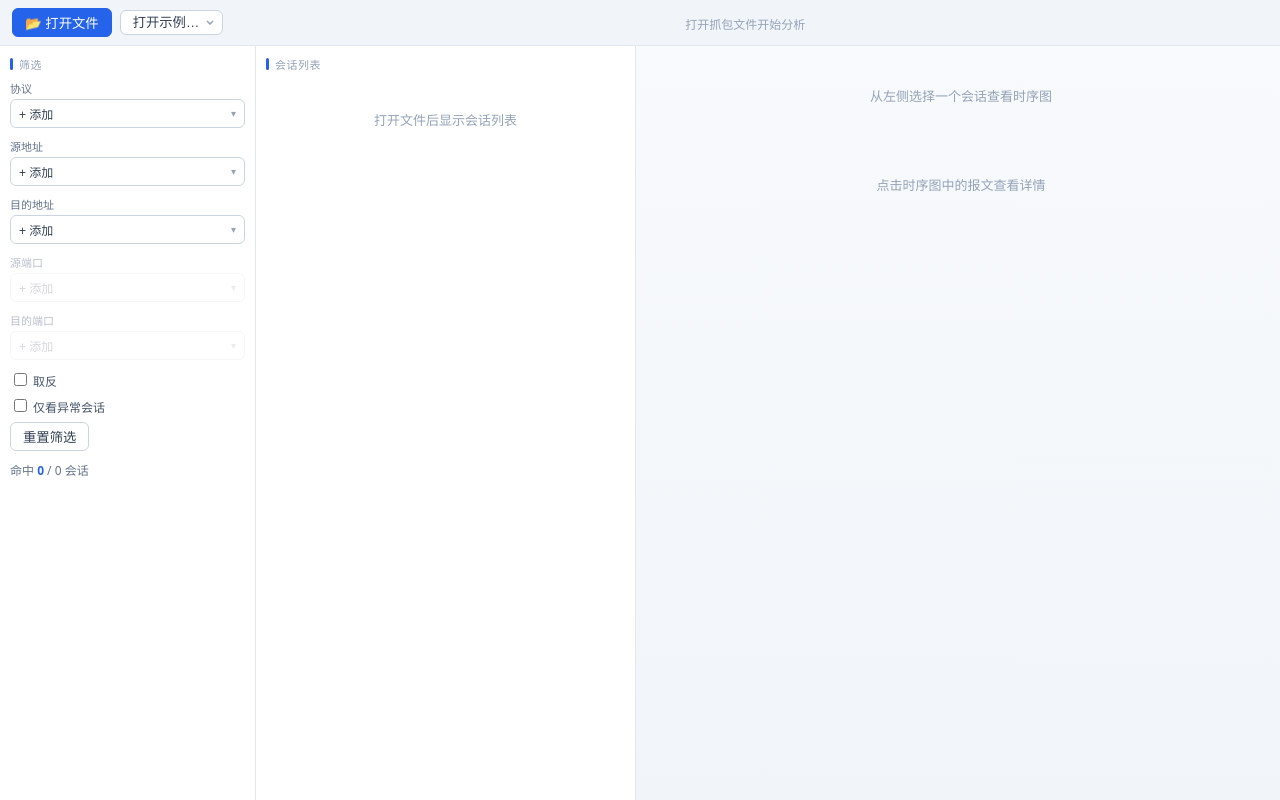
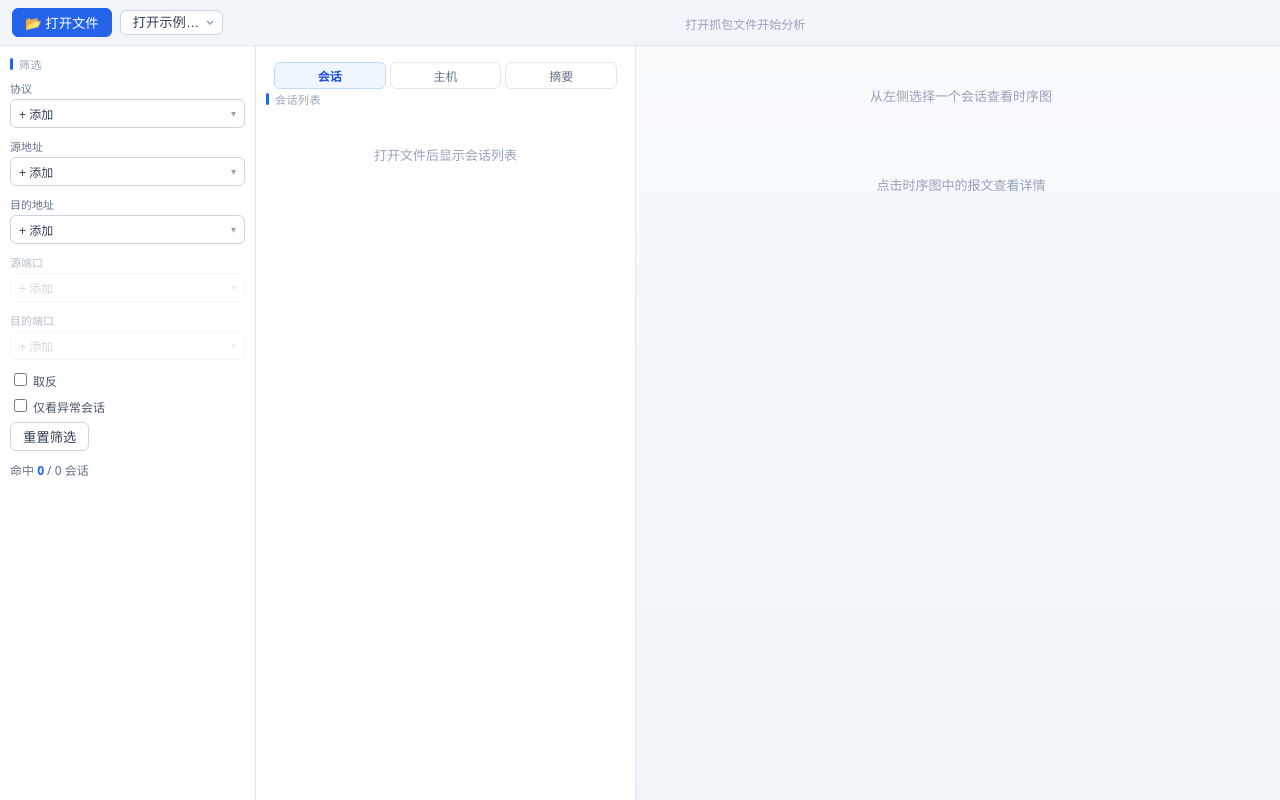
Before and after one commit to xmtlzzz/pUI, a React (Vite) app: page / in a window 1280 px wide. Built offline with nearby package versions, Linux system fonts and the light colour scheme.

Commit message:
feat: 新功能③主机(Endpoint)视角面板,⑤分析摘要面板(协议分布/异常类型/Top主机)——左侧栏会话/主机/摘要 Tab 切换

```diff
--- a/src/app/AppLayout.tsx
+++ b/src/app/AppLayout.tsx
@@ -1,7 +1,7 @@
 import { useEffect, useRef, useState, type DragEvent, type PointerEvent } from 'react'
 import { Toolbar } from './Toolbar'
 import { FilterPanel } from './FilterPanel'
-import { ConversationList } from './ConversationList'
+import { ListPane } from './ListPane'
 import { SequenceDiagram } from '../render/SequenceDiagram'
 import { PacketDetail } from '../detail/PacketDetail'
 import { useApp, selectSelected } from '../state/appStore'
@@ -143,7 +143,7 @@ export function AppLayout() {
           <FilterPanel />
         </div>
         <div className="pane list" style={{ width: listWidth }}>
-          <ConversationList />
+          <ListPane />
         </div>
         <div className="v-resizer" onPointerDown={startVDrag} title="拖动调整宽度" />
         <div className="pane view">
--- /dev/null
+++ b/src/app/HostPanel.tsx
@@ -0,0 +1,49 @@
+import { useMemo } from 'react'
+import { useApp } from '../state/appStore'
+import { aggregateHosts } from '../stats/hostStats'
+
+/** 左侧「主机」面板:谁和谁通信最多、哪些主机异常(Endpoint 视角) */
+export function HostPanel() {
+  const conversations = useApp((s) => s.conversations)
+  const hosts = useMemo(() => aggregateHosts(conversations), [conversations])
+
+  if (!hosts.length) {
+    return <div className="empty">打开文件后显示主机统计</div>
+  }
+  return (
+    <>
+      <div className="pane-title">主机视角 ({hosts.length})</div>
+      <table className="list">
+        <thead>
+          <tr>
+            <th>主机</th>
+            <th>会话</th>
+            <th>字节</th>
+            <th>客</th>
+            <th>服</th>
+            <th>异常</th>
+          </tr>
+        </thead>
+        <tbody>
+          {hosts.slice(0, 100).map((h) => (
+            <tr key={h.host} title={`${h.protocols.join(', ')}`}>
+              <td>{h.host}</td>
+              <td>{h.conversations}</td>
+              <td>{fmtBytes(h.bytes)}</td>
+              <td>{h.asClient}</td>
+              <td>{h.asServer}</td>
+              <td>{h.issues ? `⚠ ${h.issues}` : ''}</td>
+            </tr>
+          ))}
+        </tbody>
+      </table>
+      {hosts.length > 100 && <div className="truncate-hint">已显示字节量 Top 100 主机</div>}
+    </>
+  )
+}
+
+function fmtBytes(b: number): string {
+  if (b >= 1024 * 1024) return `${(b / 1024 / 1024).toFixed(1)}MB`
+  if (b >= 1024) return `${(b / 1024).toFixed(1)}KB`
+  return `${b}B`
+}
--- /dev/null
+++ b/src/app/ListPane.tsx
@@ -0,0 +1,27 @@
+import { useState } from 'react'
+import { ConversationList } from './ConversationList'
+import { HostPanel } from './HostPanel'
+import { SummaryPanel } from './SummaryPanel'
+
+export type ListTab = 'conv' | 'host' | 'summary'
+
+/** 左侧栏:会话 / 主机 / 摘要 三个视角切换 */
+export function ListPane() {
+  const [tab, setTab] = useState<ListTab>('conv')
+  return (
+    <>
+      <div className="pane-tabs">
+        <button className={tab === 'conv' ? 'on' : ''} onClick={() => setTab('conv')}>
+          会话
+        </button>
+        <button className={tab === 'host' ? 'on' : ''} onClick={() => setTab('host')}>
+          主机
+        </button>
+        <button className={tab === 'summary' ? 'on' : ''} onClick={() => setTab('summary')}>
+          摘要
+        </button>
+      </div>
+      {tab === 'conv' ? <ConversationList /> : tab === 'host' ? <HostPanel /> : <SummaryPanel />}
+    </>
+  )
+}
--- /dev/null
+++ b/src/app/SummaryPanel.tsx
@@ -0,0 +1,51 @@
+import { useMemo } from 'react'
+import { useApp } from '../state/appStore'
+import { deriveSummary } from '../stats/summaryStats'
+import { protocolColor } from '../model/protocolColors'
+
+/** 左侧「摘要」面板:协议的体检报告(安全初看/教学场景) */
+export function SummaryPanel() {
+  const conversations = useApp((s) => s.conversations)
+  const summary = useMemo(() => deriveSummary(conversations), [conversations])
+
+  if (!summary.conversationCount) {
+    return <div className="empty">打开文件后显示分析摘要</div>
+  }
+  const maxProto = Math.max(...summary.protocolCounts.map((p) => p.count), 1)
+  return (
+    <>
+      <div className="pane-title">分析摘要</div>
+      <div className="summary-grid">
+        <span>会话 <b>{summary.conversationCount}</b></span>
+        <span>报文 <b>{summary.packetCount}</b></span>
+        <span>字节 <b>{fmtBytes(summary.totalBytes)}</b></span>
+        <span>时长 <b>{summary.duration.toFixed(2)}s</b></span>
+        <span>异常会话 <b>{summary.issueConversations}</b></span>
+      </div>
+      <div className="sub-title">协议分布</div>
+      {summary.protocolCounts.map((p) => (
+        <div key={p.protocol} className="bar-row">
+          <span className="bar-label">{p.protocol}</span>
+          <div className="bar">
+            <div className="bar-fill" style={{ width: `${(p.count / maxProto) * 100}%`, background: protocolColor(p.protocol) }} />
+          </div>
+          <span className="bar-val">{p.count}</span>
+        </div>
+      ))}
+      {summary.issueTypeCounts.length > 0 && (
+        <>
+          <div className="sub-title">异常类型</div>
+          <div className="issue-line">{summary.issueTypeCounts.map((i) => `${i.type}×${i.count}`).join(' · ')}</div>
+        </>
+      )}
+      <div className="sub-title">Top 主机</div>
+      <div className="issue-line">{summary.topHosts.map((h) => `${h.host} ${fmtBytes(h.bytes)}`).join(' · ')}</div>
+    </>
+  )
+}
+
+function fmtBytes(b: number): string {
+  if (b >= 1024 * 1024) return `${(b / 1024 / 1024).toFixed(1)}MB`
+  if (b >= 1024) return `${(b / 1024).toFixed(1)}KB`
+  return `${b}B`
+}
--- /dev/null
+++ b/src/stats/hostStats.ts
@@ -0,0 +1,40 @@
+import type { Conversation } from '../model/types'
+import { displayHost } from '../model/types'
+
+export interface HostStat {
+  host: string
+  conversations: number
+  bytes: number
+  asClient: number
+  asServer: number
+  issues: number
+  protocols: string[]
+}
+
+/** 主机(Endpoint)视角:按 displayHost 归并涉及该主机的会话(竞品研究借鉴清单 #5,差异化点)。
+ *  同一会话两侧同主机(如组播/回环)不重复计数;按涉及字节降序。 */
+export function aggregateHosts(convs: Conversation[]): HostStat[] {
+  const map = new Map<string, HostStat>()
+  for (const c of convs) {
+    const seen = new Set<string>()
+    const add = (host: string, role: 'client' | 'server') => {
+      if (!host || host === '?') return
+      if (seen.has(host)) return
+      seen.add(host)
+      let st = map.get(host)
+      if (!st) {
+        st = { host, conversations: 0, bytes: 0, asClient: 0, asServer: 0, issues: 0, protocols: [] }
+        map.set(host, st)
+      }
+      st.conversations++
+      st.bytes += c.bytes
+      if (role === 'client') st.asClient++
+      else st.asServer++
+      st.issues += c.issues.length
+      if (!st.protocols.includes(c.protocol)) st.protocols.push(c.protocol)
+    }
+    add(displayHost(c.client), 'client')
+    add(displayHost(c.server), 'server')
+  }
+  return [...map.values()].sort((a, b) => b.bytes - a.bytes || b.issues - a.issues)
+}
--- /dev/null
+++ b/src/stats/summaryStats.ts
@@ -0,0 +1,47 @@
+import type { Conversation } from '../model/types'
+import { displayHost } from '../model/types'
+
+export interface SummaryStats {
+  conversationCount: number
+  packetCount: number
+  totalBytes: number
+  duration: number
+  issueConversations: number
+  protocolCounts: Array<{ protocol: string; count: number }>
+  issueTypeCounts: Array<{ type: string; count: number }>
+  topHosts: Array<{ host: string; bytes: number }>
+}
+
+/** 分析摘要:协议分布 / 异常分布 / Top 主机,全部由现有 conversations 派生(安全初看场景) */
+export function deriveSummary(convs: Conversation[]): SummaryStats {
+  const protos = new Map<string, number>()
+  const issues = new Map<string, number>()
+  const hosts = new Map<string, number>()
+  let packetCount = 0
+  let totalBytes = 0
+  let issueConvs = 0
+  let start = Number.POSITIVE_INFINITY
+  let end = Number.NEGATIVE_INFINITY
+  for (const c of convs) {
+    packetCount += c.packetCount
+    totalBytes += c.bytes
+    if (c.start < start) start = c.start
+    if (c.end > end) end = c.end
+    if (c.issues.length) issueConvs++
+    protos.set(c.protocol, (protos.get(c.protocol) ?? 0) + 1)
+    for (const i of c.issues) issues.set(i.type, (issues.get(i.type) ?? 0) + 1)
+    hosts.set(displayHost(c.client), (hosts.get(displayHost(c.client)) ?? 0) + c.bytes)
+    hosts.set(displayHost(c.server), (hosts.get(displayHost(c.server)) ?? 0) + c.bytes)
+  }
+  const byDesc = <T,>(m: Map<string, T>) => [...m.entries()].sort((a, b) => (b[1] as number) - (a[1] as number))
+  return {
+    conversationCount: convs.length,
+    packetCount,
+    totalBytes,
+    duration: convs.length ? end - start : 0,
+    issueConversations: issueConvs,
+    protocolCounts: byDesc(protos).slice(0, 10).map(([protocol, count]) => ({ protocol, count })),
+    issueTypeCounts: byDesc(issues).map(([type, count]) => ({ type, count })),
+    topHosts: byDesc(hosts).slice(0, 5).map(([host, bytes]) => ({ host, bytes })),
+  }
+}
--- a/src/styles.css
+++ b/src/styles.css
@@ -91,6 +91,26 @@ table.list tr.has-issue { background: #fffbeb; }
 table.list tr.has-issue:hover { background: #fef3c7; }
 table.list tr.has-issue.sel { background: #fef3c7; }
 table.list .col-issue { width: 24px; text-align: center; }
+th.sorted { color: #2563eb; cursor: pointer; user-select: none; }
+th.sorted:hover, table.list th { cursor: pointer; }
+table.list th:hover { color: #2563eb; }
+table.list .time-col { color: #94a3b8; }
+
+/* 左栏 Tab:会话 / 主机 / 摘要 */
+.pane-tabs { display: flex; gap: 4px; padding: 6px 8px 2px; }
+.pane-tabs button { flex: 1; padding: 4px 0; font-size: 12px; border: 1px solid #e2e8f0; background: #fff; color: #64748b; border-radius: 6px; cursor: pointer; }
+.pane-tabs button.on { background: #eff6ff; border-color: #bfdbfe; color: #1d4ed8; font-weight: 600; }
+
+/* 摘要面板 */
+.summary-grid { display: grid; grid-template-columns: 1fr 1fr; gap: 4px 8px; padding: 8px; font-size: 12px; color: #475569; }
+.summary-grid b { color: #1e293b; }
+.sub-title { font-size: 11px; color: #94a3b8; text-transform: uppercase; letter-spacing: .4px; padding: 8px 8px 4px; }
+.bar-row { display: flex; align-items: center; gap: 6px; padding: 2px 8px; font-size: 12px; }
+.bar-label { width: 52px; text-align: right; color: #475569; overflow: hidden; text-overflow: ellipsis; white-space: nowrap; }
+.bar { flex: 1; height: 8px; background: #f1f5f9; border-radius: 4px; overflow: hidden; }
+.bar-fill { height: 100%; border-radius: 4px; transition: width .25s ease; }
+.bar-val { width: 30px; color: #94a3b8; }
+.issue-line { padding: 2px 8px 4px; font-size: 12px; color: #b45309; line-height: 1.6; }
 .issue-mark { color: #d97706; cursor: help; font-size: 13px; }
 .badge { display: inline-block; border-radius: 4px; padding: 0 5px; font-size: 11px; }
 .badge.chip { border: none; cursor: pointer; font-size: 12px; animation: chipIn .18s ease; transition: transform .12s ease, box-shadow .12s ease; }
```
Also changed, not shown: 2 other files (tests, documents, lock files or other folders).
